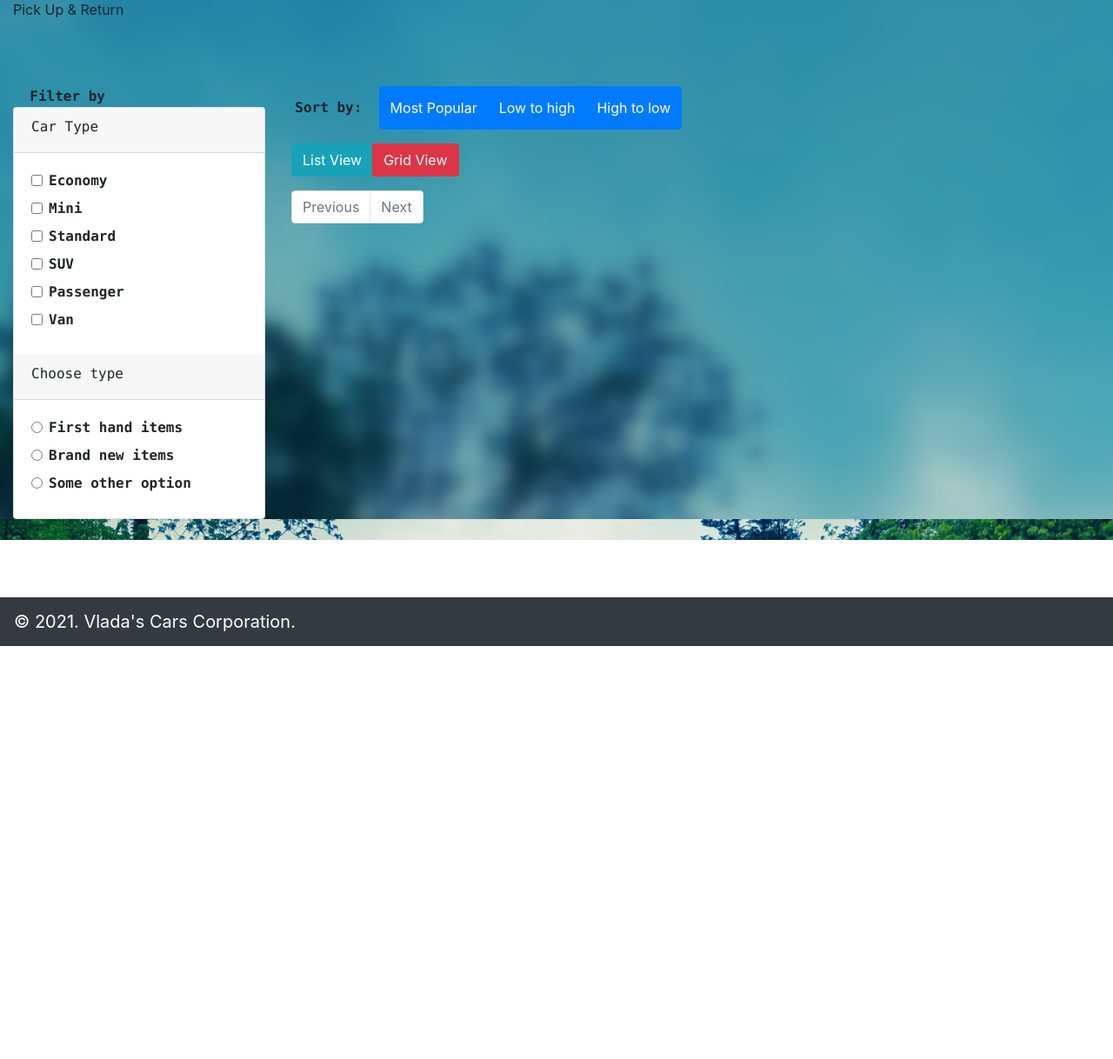
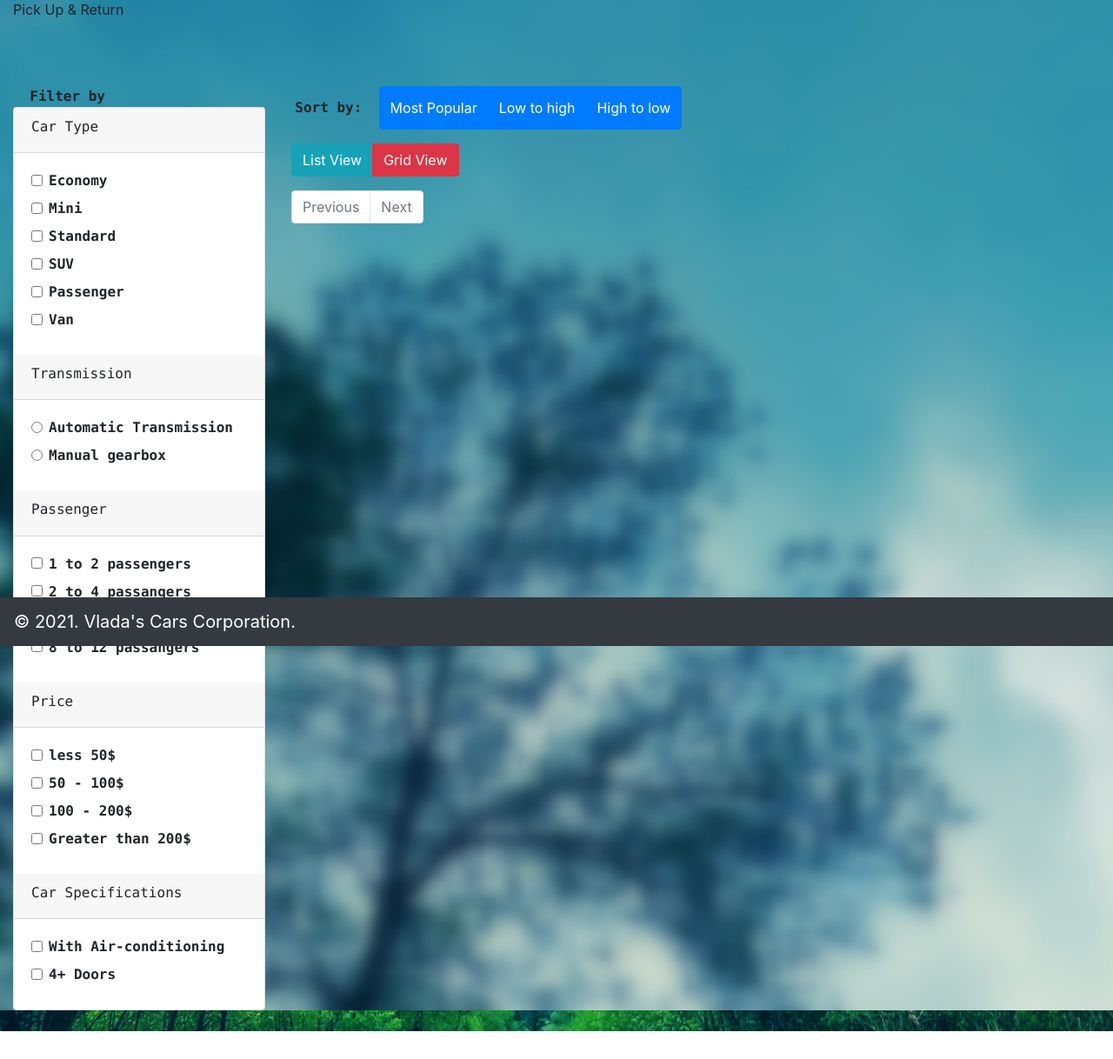
Before and after one commit to RadchenkoVlada/Project, a Flask app: page /search/loc/1/page/ in a window 1280 px wide. Shown: the part 57-1275 px from the top of the page at 87% size. Before the commit the page ends 800 px from the top, so only its background shows below. Run offline with Flask 2, Linux system fonts and the light colour scheme; data that the repository does not hold is empty; some libraries are stand-ins or nearby versions.

Commit message:
front-end fixes

```diff
--- a/flaskr/templates/home.html
+++ b/flaskr/templates/home.html
@@ -12,10 +12,10 @@
                 {{ form.location }}
             </div>
             <div>
-                Pick up Date (date and time):
+               <p> Pick up Date (date and time):
                 {{ form.pick_up_date }}
 
-                Drop-Off Date (date and time):
+                <p> Drop-Off Date (date and time):
                 {{ form.drop_off_date }}
 
             </div>
--- a/flaskr/templates/search_page/search_filter_by.html
+++ b/flaskr/templates/search_page/search_filter_by.html
@@ -55,9 +55,8 @@
     </article>
 
     <article class="card-group-item">
-
         <header class="card-header">
-            <h6 class="title">Choose type </h6>
+            <h6 class="title">Transmission </h6>
         </header>
 
         <div class="filter-content">
@@ -65,22 +64,126 @@
                 <label class="form-check">
                     <input class="form-check-input" type="radio" name="exampleRadio" value="">
                     <span class="form-check-label">
-			    First hand items
+			    Automatic Transmission
 			  </span>
                 </label>
                 <label class="form-check">
                     <input class="form-check-input" type="radio" name="exampleRadio" value="">
                     <span class="form-check-label">
-			    Brand new items
-			  </span>
-                </label>
-                <label class="form-check">
-                    <input class="form-check-input" type="radio" name="exampleRadio" value="">
-                    <span class="form-check-label">
-			    Some other option
+			    Manual gearbox
 			  </span>
                 </label>
             </div>
         </div>
     </article>
+
+       <article class="card-group-item">
+
+        <header class="card-header">
+            <h6 class="title">Passenger </h6>
+        </header>
+
+        <div class="filter-content">
+            <div class="card-body">
+                <form>
+                    <label class="form-check">
+                        <input class="form-check-input" type="checkbox" value="">
+                        <span class="form-check-label">
+                        1 to 2 passengers
+                      </span>
+                    </label>
+
+                    <label class="form-check">
+                        <input class="form-check-input" type="checkbox" value="">
+                        <span class="form-check-label">
+                        2 to 4 passangers
+                      </span>
+                    </label>
+
+                    <label class="form-check">
+                        <input class="form-check-input" type="checkbox" value="">
+                        <span class="form-check-label">
+                        5 to 8 passangers
+                      </span>
+                    </label>
+
+                    <label class="form-check">
+                        <input class="form-check-input" type="checkbox" value="">
+                        <span class="form-check-label">
+                        8 to 12 passangers
+                      </span>
+                    </label>
+                </form>
+            </div>
+        </div>
+    </article>
+
+   <article class="card-group-item">
+
+    <header class="card-header">
+        <h6 class="title">Price </h6>
+    </header>
+
+    <div class="filter-content">
+        <div class="card-body">
+            <form>
+                <label class="form-check">
+                    <input class="form-check-input" type="checkbox" value="">
+                    <span class="form-check-label">
+                    less 50$
+                  </span>
+                </label>
+
+                <label class="form-check">
+                    <input class="form-check-input" type="checkbox" value="">
+                    <span class="form-check-label">
+                    50 - 100$
+                  </span>
+                </label>
+
+                <label class="form-check">
+                    <input class="form-check-input" type="checkbox" value="">
+                    <span class="form-check-label">
+                    100 - 200$
+                  </span>
+                </label>
+
+                <label class="form-check">
+                    <input class="form-check-input" type="checkbox" value="">
+                    <span class="form-check-label">
+                    Greater than 200$
+                  </span>
+                </label>
+            </form>
+        </div>
+    </div>
+    </article>
+
+<article class="card-group-item">
+
+    <header class="card-header">
+        <h6 class="title">Car Specifications </h6>
+    </header>
+
+    <div class="filter-content">
+        <div class="card-body">
+            <form>
+                <label class="form-check">
+                    <input class="form-check-input" type="checkbox" value="">
+                    <span class="form-check-label">
+                    With Air-conditioning
+                  </span>
+                </label>
+
+                <label class="form-check">
+                    <input class="form-check-input" type="checkbox" value="">
+                    <span class="form-check-label">
+                    4+ Doors
+                  </span>
+                </label>
+            </form>
+        </div>
+    </div>
+    </article>
+
 </div>
```
